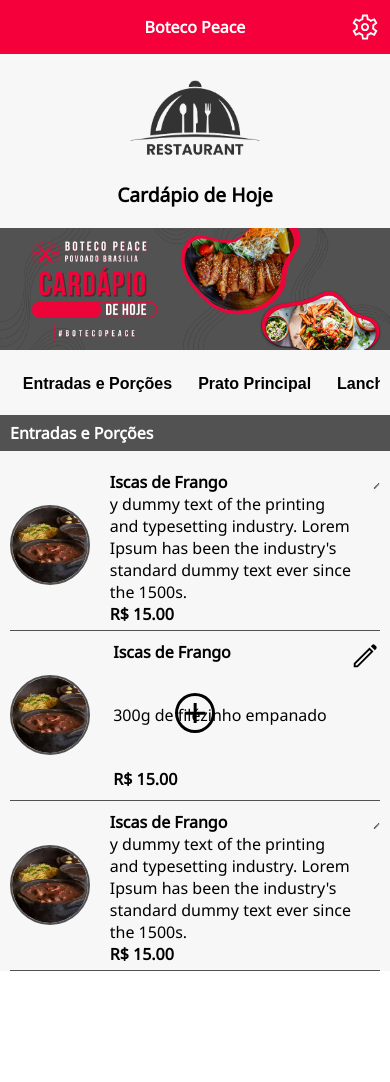
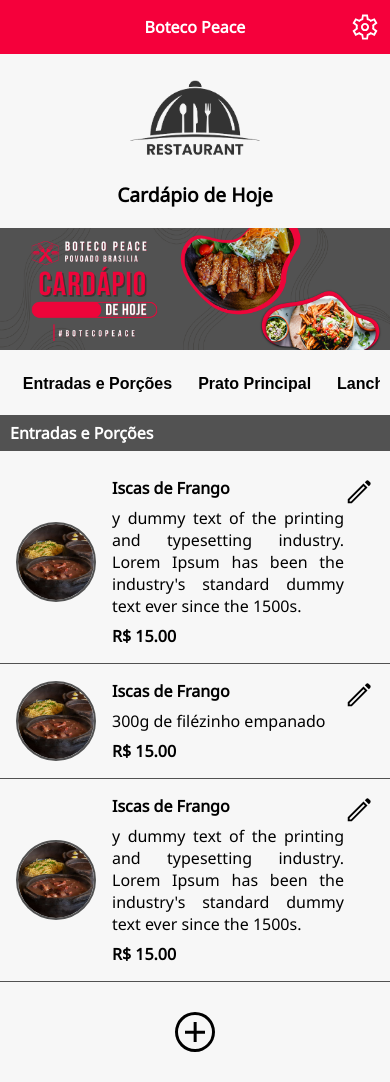
Before and after one commit to mikessdev/qrmenu, a Vue app: page / in a window 390 px wide. Before the commit the page ends 971 px from the top, so only its background shows below. Built offline with nearby package versions, Linux system fonts and the light colour scheme; data requests are answered from the project's data file.

Commit message:
ajustando a responsividade dos cards

```diff
--- a/src/components/CardProducts.vue
+++ b/src/components/CardProducts.vue
@@ -49,29 +49,44 @@ const findIndex = (array: Array<any>, id: string) => {
 
 <template>
     <div class="card">
+        <div class="card-information">
             <div class="img-food">
                 <img src="@/assets/img/imgComida.jpg" alt="img-produto">
             </div>
             <div class="card-data">
+                <div>
                     <h4>{{ props.product.title }}</h4>
                     <p>{{ props.product.description }}</p>
+                </div>
                 <span>{{ props.product.value }}</span>
             </div>
-        <EditIcon v-if="userStore.isAdmin" @click="toggleEditModal" :color="'black'"/>
-        <EditModal v-if="showEditModal" @close-edit-modal="toggleEditModal" @save-data="(newData) => updateCard(newData)" :product="props.product"/>
+        </div>
+        <div class="icon">
+            <EditIcon
+                v-if="userStore.isAdmin"
+                @click="toggleEditModal"
+                :color="'black'"/>
+            <EditModal
+                v-if="showEditModal"
+                @close-edit-modal="toggleEditModal"
+                @save-data="(newData) => updateCard(newData)"
+                :product="props.product"/>
+        </div>
     </div>
 </template>
 
 <style lang="scss" scoped>
     .card {
-        width: 360px;
-        height: 170px;
+        width: 400px;
+        height: 200px;
         display: flex;
-        justify-content: space-between;
-        gap: 20px;
-        padding: 10px 0;
+        border-bottom: 1px solid $qrmenu-gray;
 
-        border-bottom: 1px solid $qrmenu-gray;
+        .card-information{
+            display: flex;
+            width: 100%;
+        }
+
         .img-food {
             display: flex;
             align-items: center;
@@ -79,23 +94,40 @@ const findIndex = (array: Array<any>, id: string) => {
             img {
                 border: 2px solid $qrmenu-gray;
                 border-radius: 100%;
-                max-width: 80px;
+                width: 80px;
+                margin: 0 16px 0 16px;
             }
         }
+
         .card-data {
             display: flex;
             flex-direction: column;
+            justify-content: space-between;
             word-break: break-word;
-            justify-content: space-between;
+            width: 100%;
+
+            h4{
+                margin: 16px 0 8px 0;
+            }
+
+            p{
+                text-align: justify;
+            }
 
             span {
                 font-weight: bold;
+                margin: 8px 0 16px 0;
             }
         }
+
+        .icon{
+            margin: 16px 16px 0 0;
         }
-    @media (max-width: 450px) {
+    }
+    @media (max-width: 400px) {
             .card {
-            width: 95vw;
+                width: 100vw;
+                height: 90%;
             }
         }
 </style>
--- a/src/components/HorizontalMenu.vue
+++ b/src/components/HorizontalMenu.vue
@@ -63,13 +63,13 @@ const addNewCard = (NewCardData: Product) => {
         </div>
     </div>
     <h3> {{ subTitle }} </h3>
-        <ul class="card-product">
+        <ul>
+            <li class="cards" v-for="(product, index) in menu.products" :key="index">
+                <CardProducts :menuId="menu.id" :product="product"/>
+            </li>
             <li class="add-card" v-if="userStore.isAdmin">
                 <PlusIcon @click="toggleEditModal" :color="'black'"/>
                 <EditModal v-if="showEditModal" @close-edit-modal="toggleEditModal" @save-data="(newData) => addNewCard(newData)"/>
-            </li>
-            <li v-for="(product, index) in menu.products" :key="index">
-                <card-products :menuId="menu.id" :product="product"/>
             </li>
         </ul>
 </template>
@@ -109,20 +109,36 @@ const addNewCard = (NewCardData: Product) => {
         margin: 10px 0;
         padding: 7px 10px;
     }
-    .card-product {
+    ul {
         font-family: 'Noto Sans';
         list-style: none;
         display: flex;
         flex-wrap: wrap;
         align-items: center;
-        justify-content: center;
+        justify-content: space-around;
+
+        .add-card{
+            display: flex;
+            align-items: center;
+            width: 400px;
+            height: 200px;
+            // margin-left: 40px;
+        }
+
+        @media (max-width: 799px) {
+            .add-card {
+                justify-content: center;
+                width: 400px;
+                height: 100px;
+            }
+        }
+
     }
-    .add-card{
-        position: absolute;
-    }
+
     @media (min-width: 585px) {
         .menu-horizontal {
             justify-content: center;
         }
+
     }
 </style>
```
Lines whose indentation alone changed are shown as unchanged.
